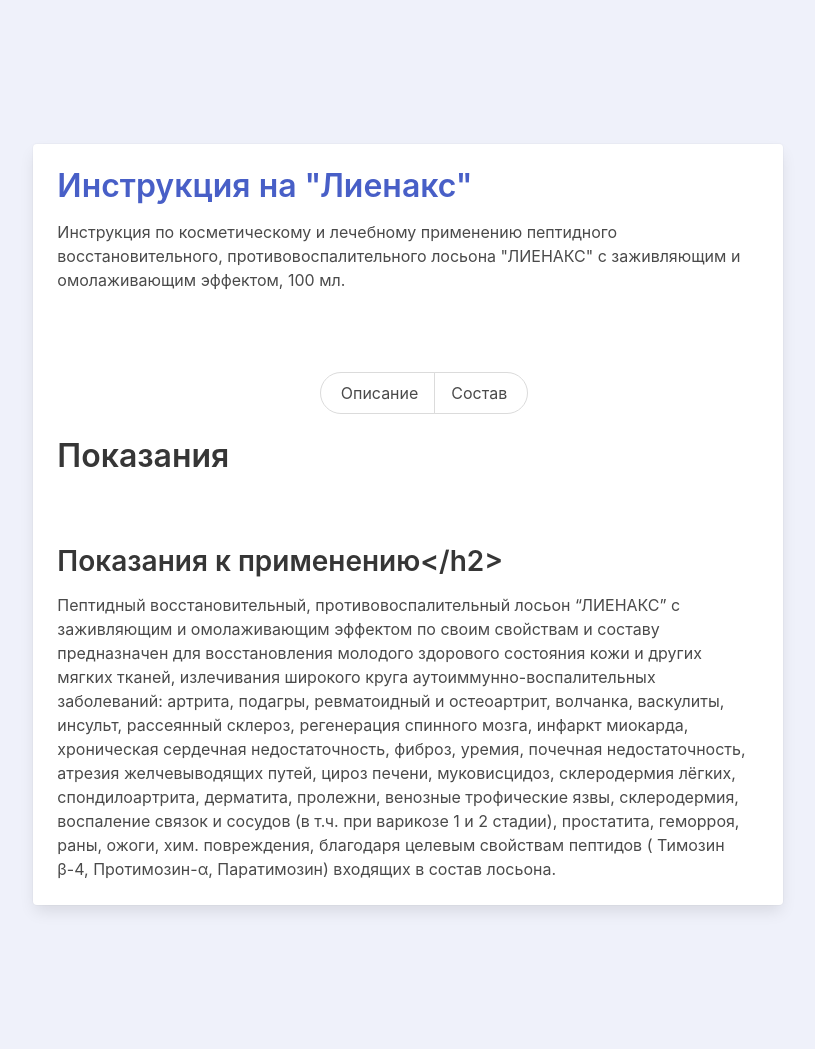
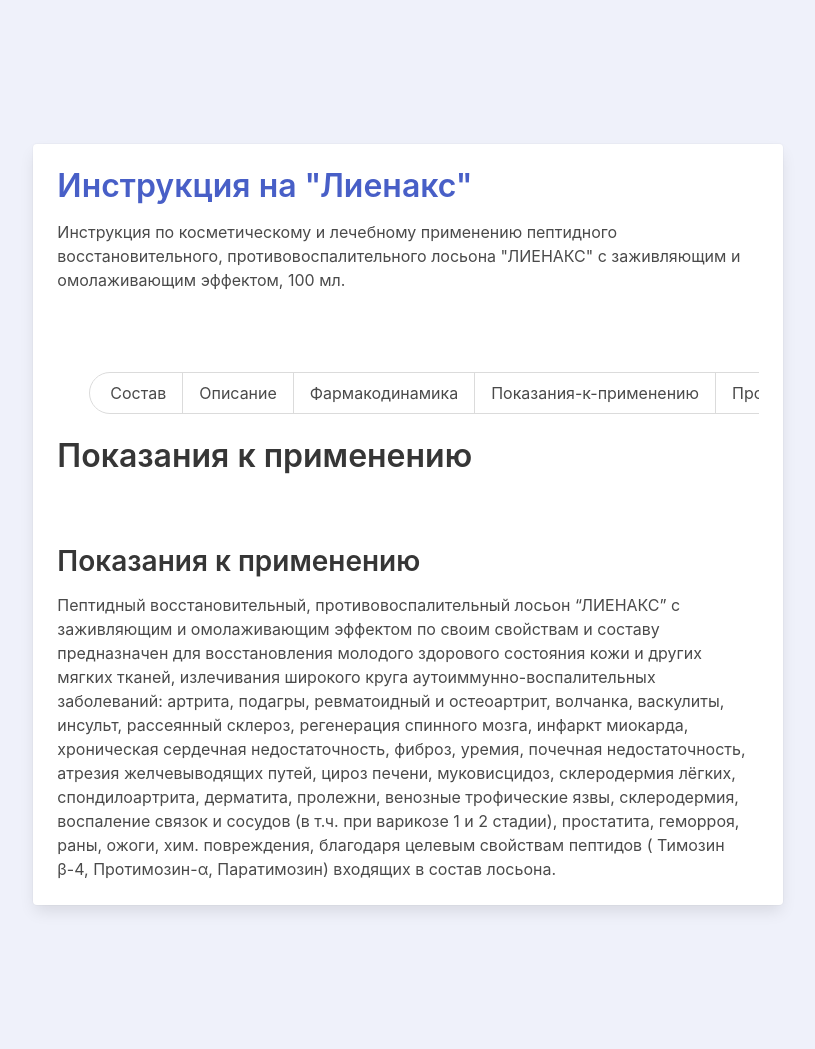
Before and after one commit to w3craft/lienax, a Jekyll site: the page built from _instructions/показания к применению.md, in a window 1280 px wide. Shown: the whole page, without its empty margins (232-1047 px from the left). Built offline with Jekyll 4.4.1, drawn with Linux system fonts in a browser that asks for light colours.

Commit message:
modified:   _data/instruction.yml

```diff
--- a/_instructions/показания к применению.md
+++ b/_instructions/показания к применению.md
@@ -1,7 +1,7 @@
 ---
 title: Инструкция
-description: Показания
+description: Показания к применению
 ---
-## Показания к применению</h2>
+## Показания к применению
 
 Пептидный восстановительный, противовоспалительный лосьон "ЛИЕНАКС" с заживляющим и омолаживающим эффектом по своим свойствам и составу предназначен для восстановления молодого здорового состояния кожи и других мягких тканей, излечивания широкого круга аутоиммунно-воспалительных заболеваний: артрита, подагры, ревматоидный и остеоартрит, волчанка, васкулиты, инсульт, рассеянный склероз, регенерация спинного мозга, инфаркт миокарда, хроническая сердечная недостаточность, фиброз, уремия, почечная недостаточность, атрезия желчевыводящих путей, цироз печени, муковисцидоз,  склеродермия лёгких, спондилоартрита,  дерматита, пролежни, венозные трофические язвы, склеродермия, воспаление связок и сосудов (в т.ч. при варикозе 1 и 2 стадии), простатита, геморроя, раны, ожоги, хим. повреждения,  благодаря целевым свойствам пептидов ( Тимозин β-4, Протимозин-α, Паратимозин) входящих в состав лосьона.
```
Also changed, not shown: _data/instruction.yml (+8 -2 lines).
